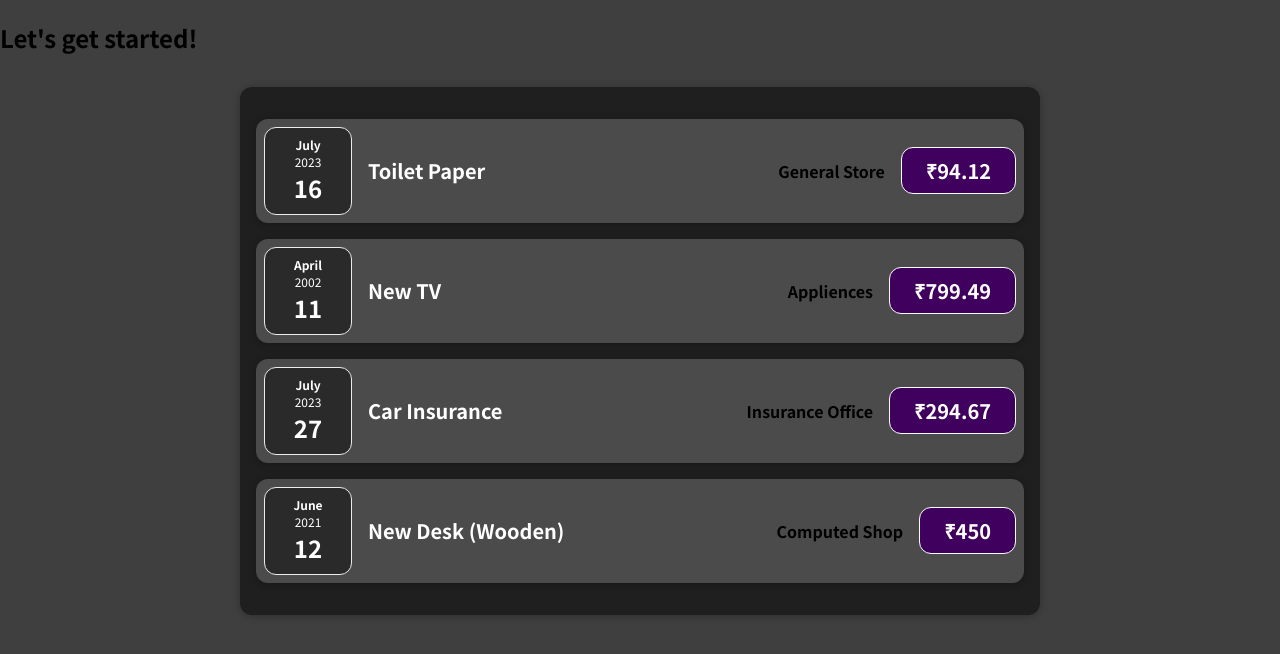
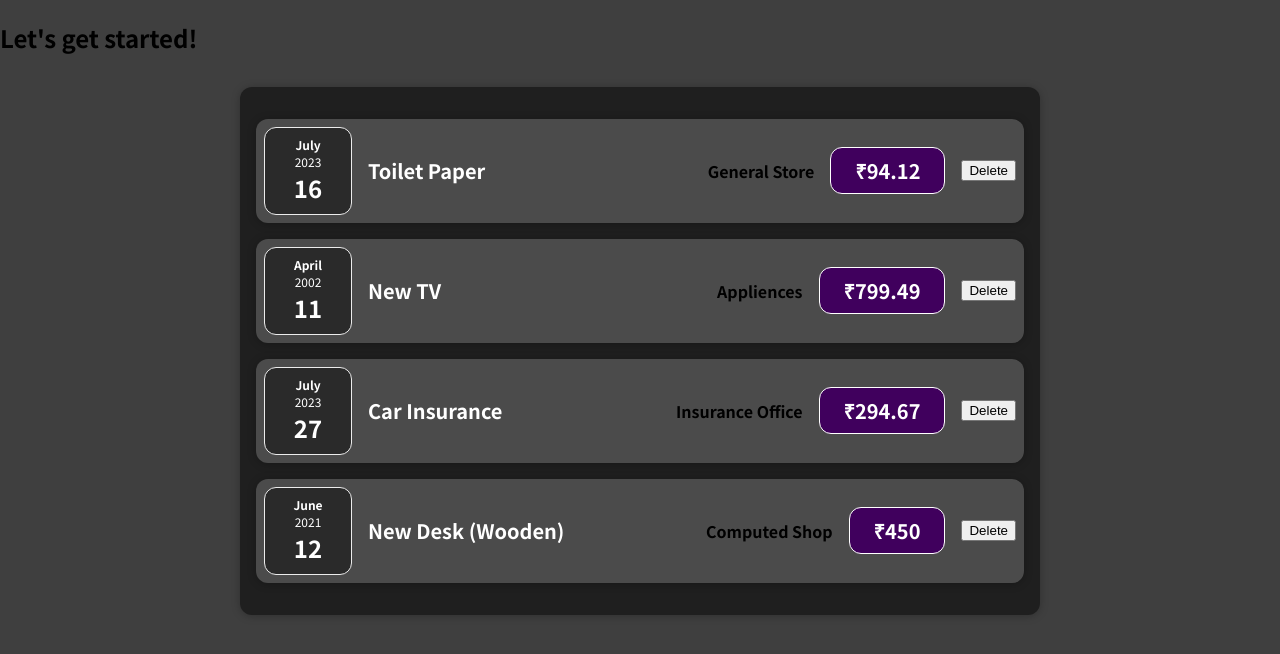
Before and after one commit to PoojaDL/Passing-Data, a JavaScript app: page / in a window 1280 px wide. Shown: the top 654 px of the page. Built offline with nearby package versions, Linux system fonts and the light colour scheme.

Commit message:
Added delete functionality

```diff
--- a/src/components/Expenses/ExpenseItem.js
+++ b/src/components/Expenses/ExpenseItem.js
@@ -3,6 +3,12 @@ import Card from "../UI/Card";
 import ExpenseDate from "./ExpenseDate";
 
 const ExpenseItem = (props) => {
+  function deleteExpense(target) {
+    const expenseItem = target.parentElement.parentElement;
+    const expense = document.querySelector(".expenses");
+    expense.removeChild(expenseItem);
+  }
+
   return (
     <Card className="expense-item">
       <ExpenseDate date={props.date} />
@@ -10,6 +16,7 @@ const ExpenseItem = (props) => {
         <h2>{props.title}</h2>
         <h4>{props.locationOfExpenditure}</h4>
         <div className="expense-item__price">₹{props.amount}</div>
+        <button onClick={(e) => deleteExpense(e.target)}>Delete</button>
       </div>
     </Card>
   );
```
